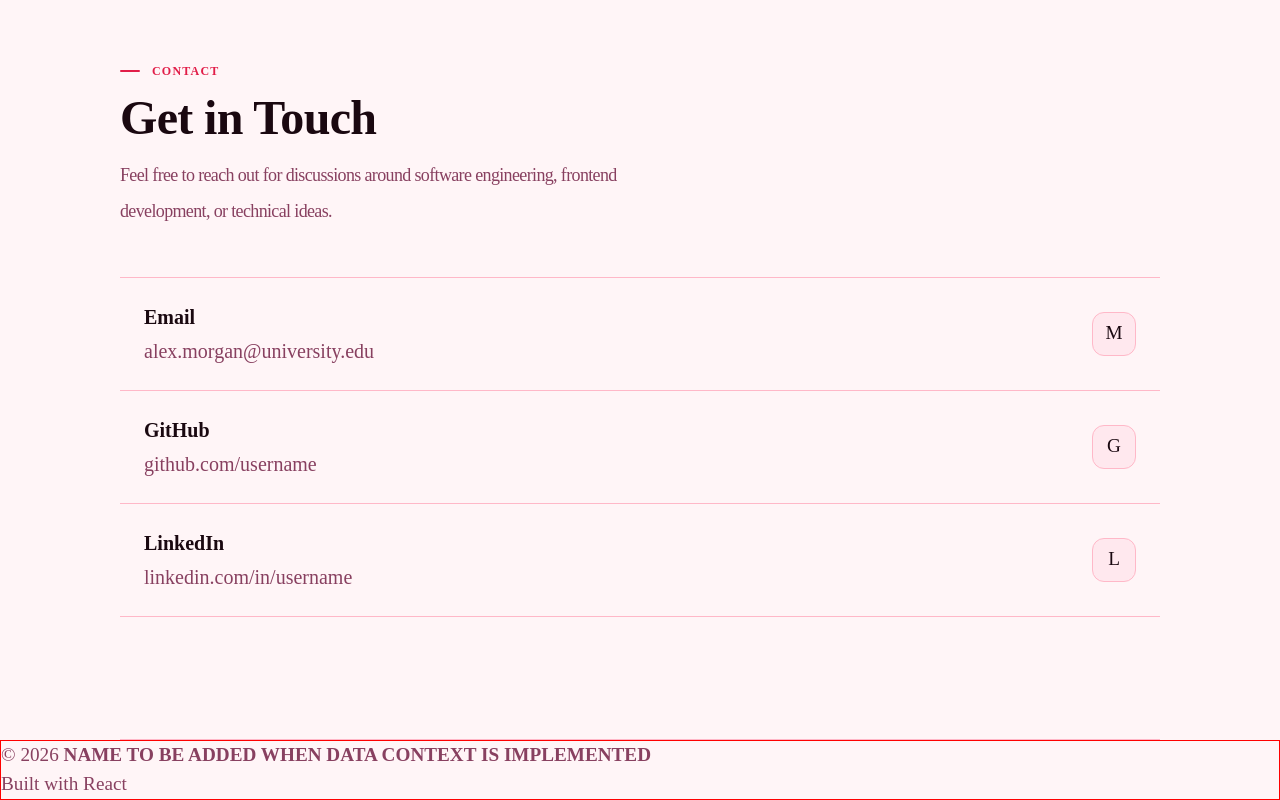
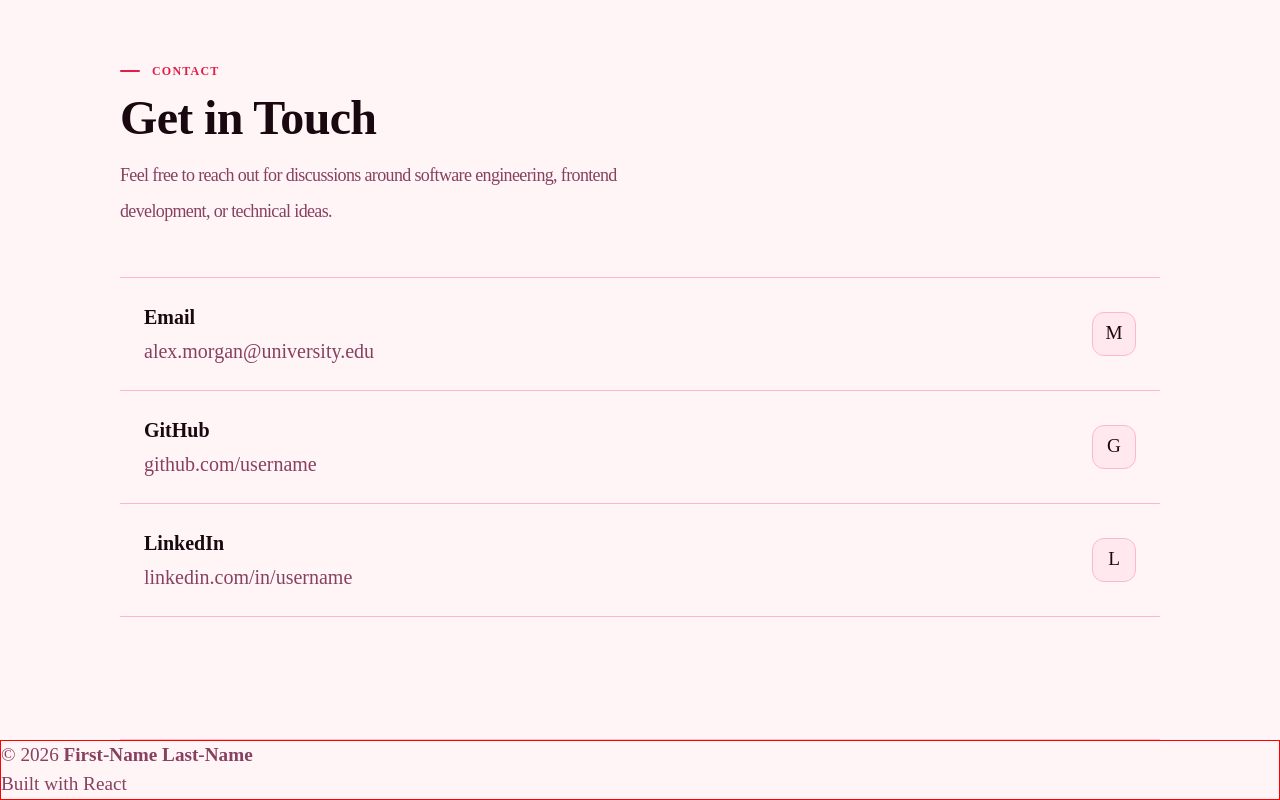
Before and after one commit to Fahim-F-Osman/Portfolio-F, a React (Vite) app in the folder app/: page / in a window 1280 px wide. Shown: the part 4149-4949 px from the top of the page. Built offline with nearby package versions, Linux system fonts and the light colour scheme.

Commit message:
feat(footer): introduce centralized data layer usage

```diff
--- a/app/src/components/Footer/Footer.tsx
+++ b/app/src/components/Footer/Footer.tsx
@@ -1,10 +1,13 @@
 import styles from "./Footer.module.css";
+import { useData } from "@/context/data/useData";
 
 export default function Footer() {
+  const { data } = useData();
+
   return (
     <footer className={styles.footer}>
       <p className="copyright">
-        © {new Date().getFullYear()} <span>NAME TO BE ADDED WHEN DATA CONTEXT IS IMPLEMENTED</span>
+        © {new Date().getFullYear()} <span>{data.hero.name}</span>
       </p>
       <p className="credit">
         Built with React
```
